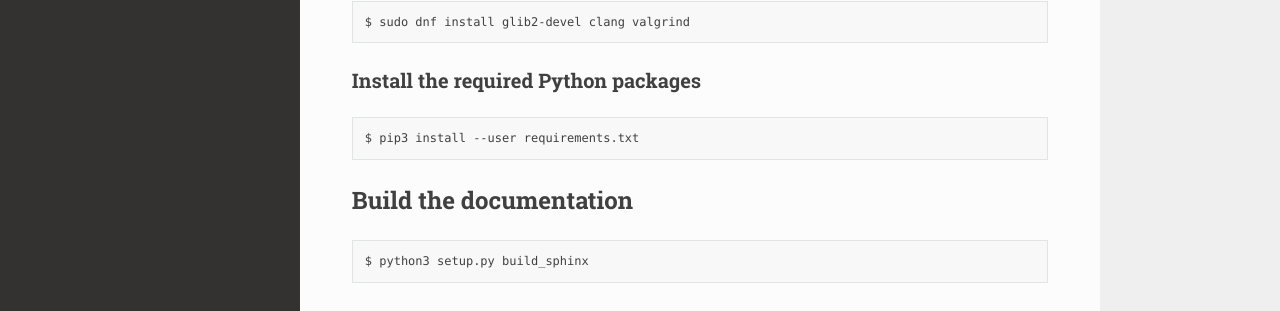
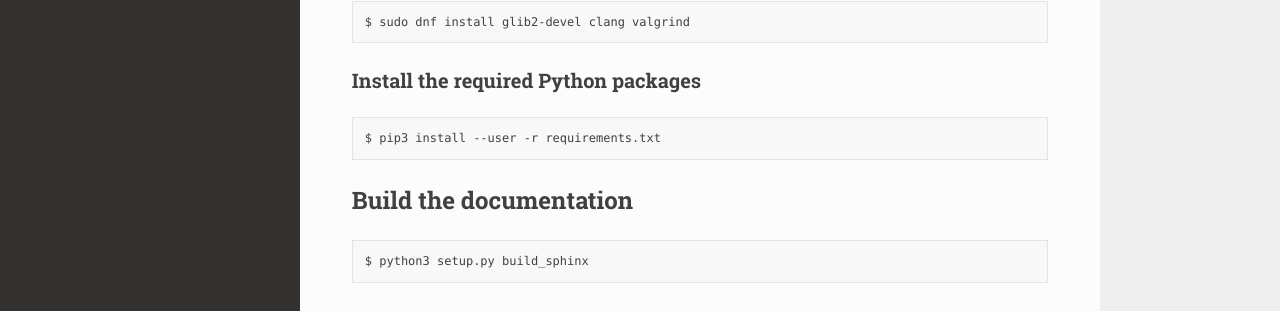
Before and after one commit to mmdski/chulengo, a Sphinx documentation site: the page built from docs/start/linux.md, in a window 1280 px wide and 1146 px high. Shown: the part 428-739 px from the top of the window. Built offline with Sphinx 7.4.7 and the Read the Docs theme 2.0.0, drawn with Linux system fonts in a browser that asks for light colours.

````diff
--- a/docs/start/linux.md
+++ b/docs/start/linux.md
@@ -18,7 +18,7 @@ $ sudo dnf install glib2-devel clang valgrind
 
 ### Install the required Python packages
 ```
-$ pip3 install --user requirements.txt
+$ pip3 install --user -r requirements.txt
 ```
 
 ## Build the documentation
````
